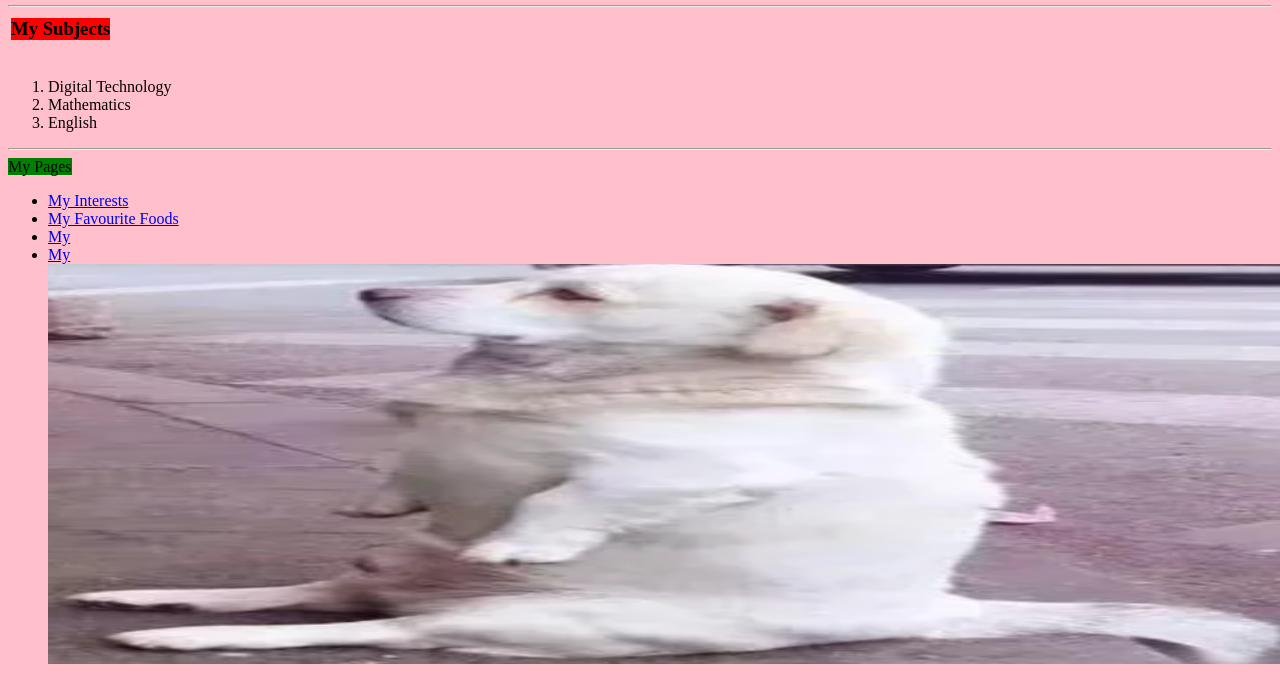
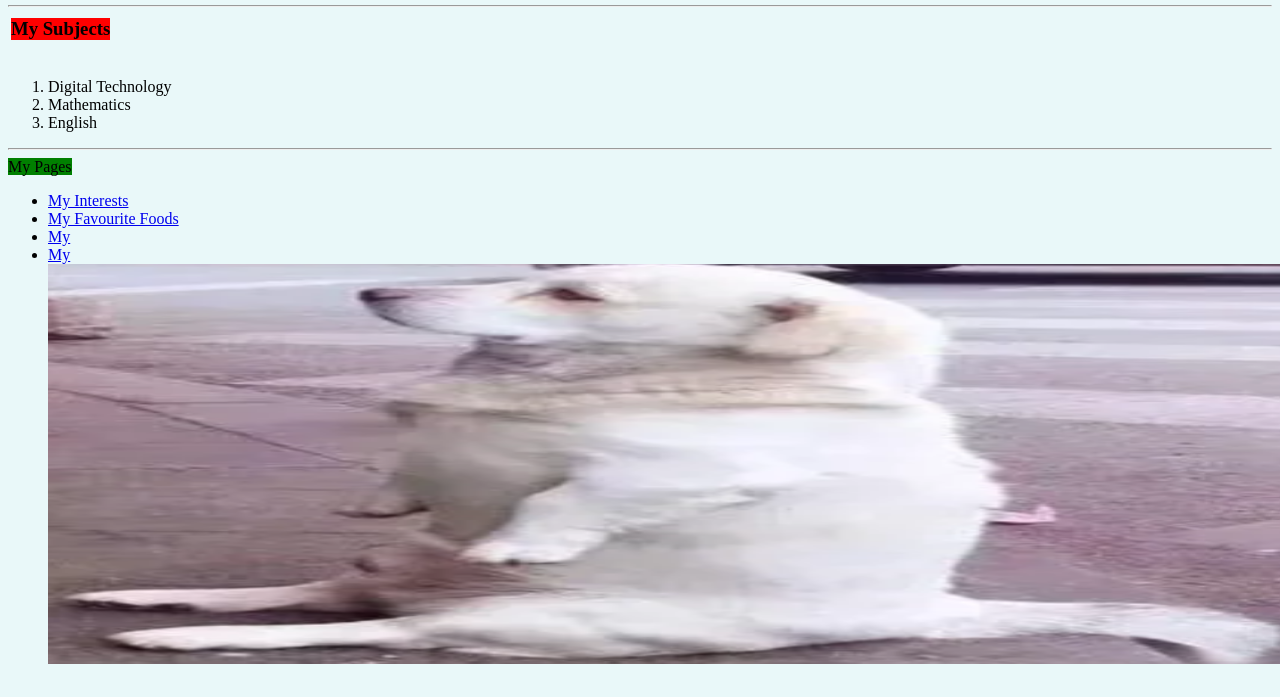
Before and after one commit to Openg22/CV, a plain HTML site: page index.html in a window 1280 px wide. Shown: the part 103-800 px from the top of the page. Drawn offline with Linux system fonts and the light colour scheme.

Commit message:
Update index.html

```diff
--- a/index.html
+++ b/index.html
@@ -3,7 +3,7 @@
   <head>
     <title> Yes 🤓</title>
 </head>
-<body style="background-color:pink;">
+<body style="background-color: #E9F8F9;">
      <table>
      <tr>
      <td>
```
